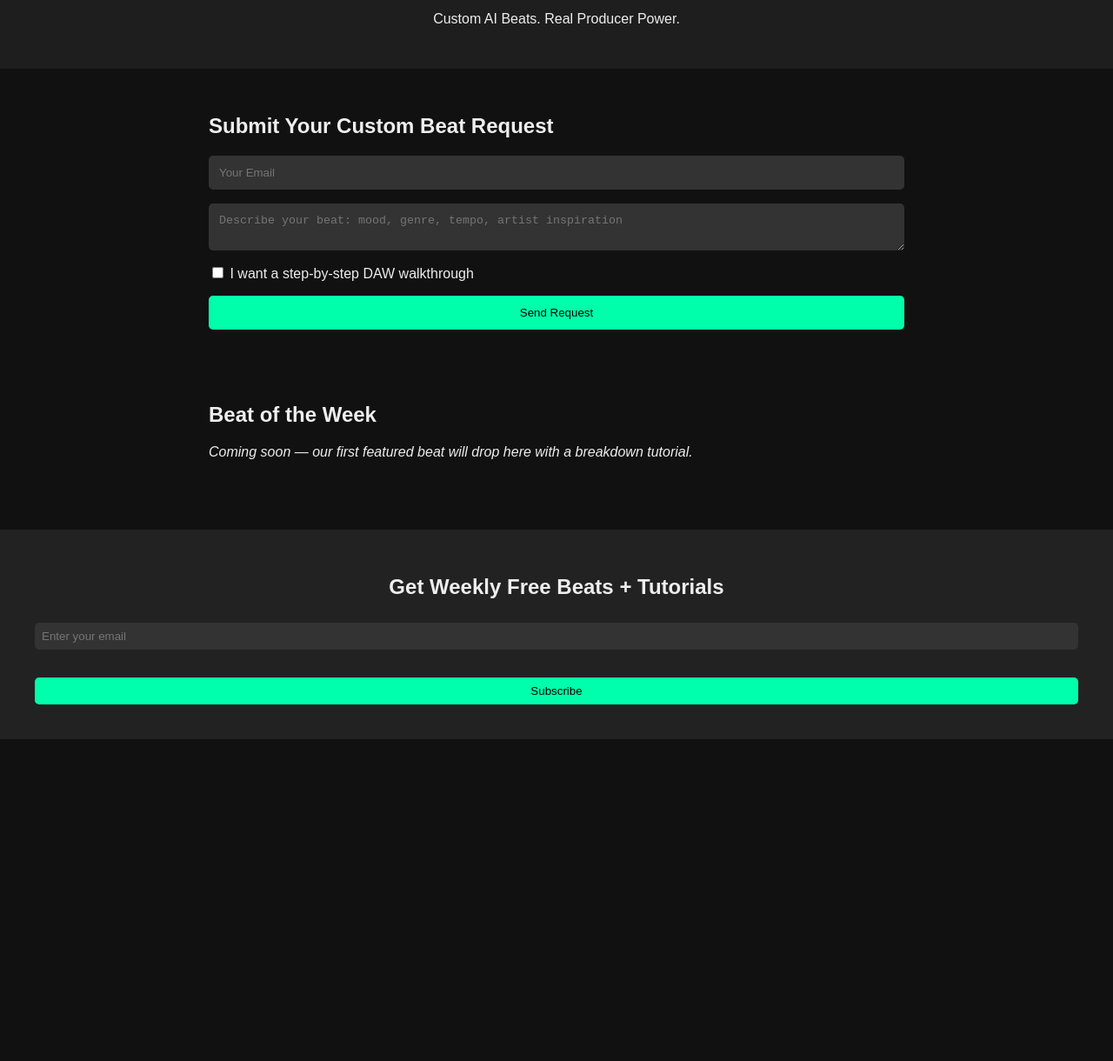
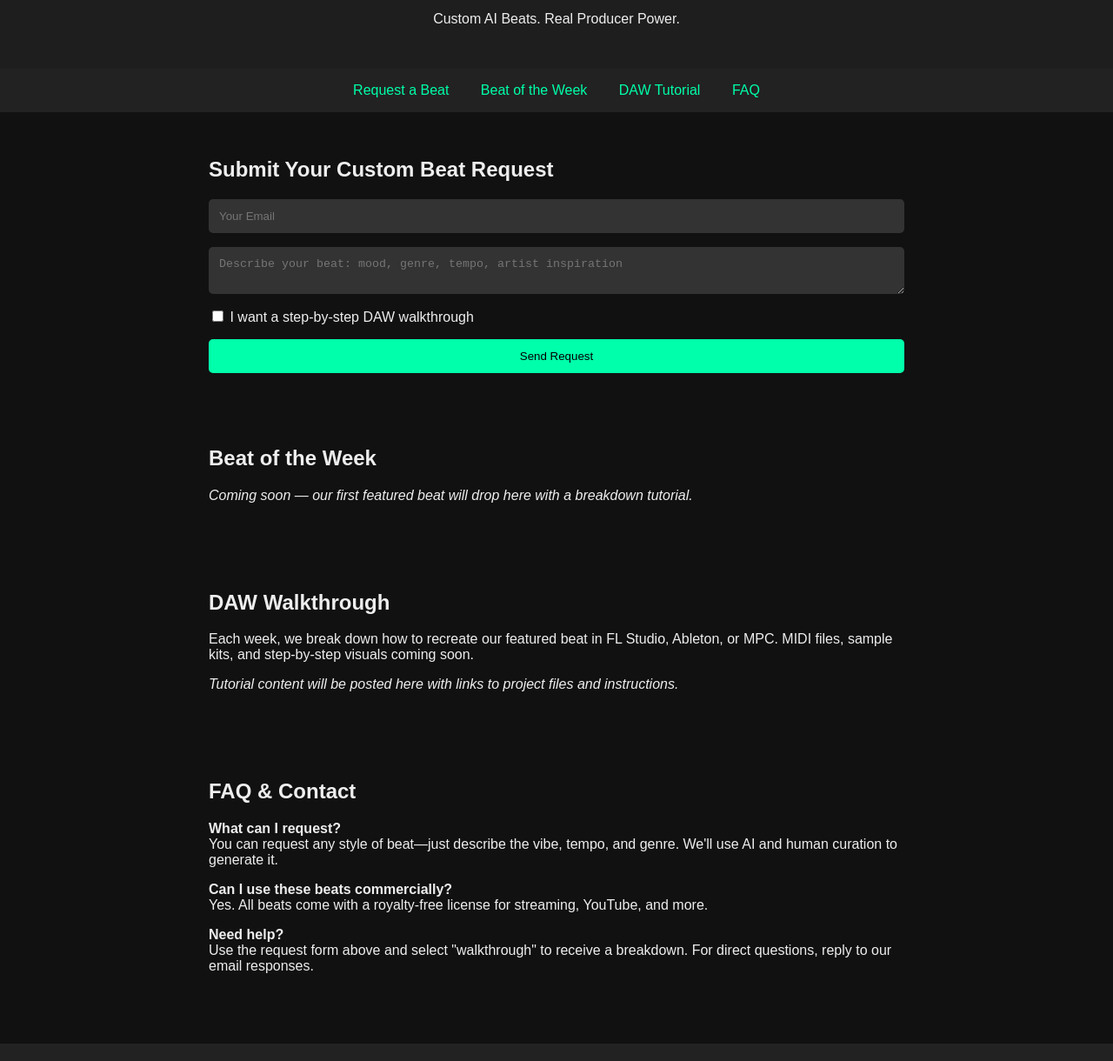
Before and after one commit to yac-00/beatsmith-ai, a plain HTML site: page index.html in a window 1280 px wide. Shown: the part 80-1300 px from the top of the page at 87% size. Before the commit the page ends 930 px from the top, so only its background shows below. Drawn offline with Linux system fonts and the light colour scheme.

Commit message:
Update index.html

```diff
--- a/index.html
+++ b/index.html
@@ -8,6 +8,8 @@
     body { font-family: Arial, sans-serif; margin: 0; padding: 0; background: #111; color: #eee; }
     header { background: #1e1e1e; padding: 2rem; text-align: center; }
     header h1 { margin: 0; font-size: 2.5rem; }
+    nav { background: #222; text-align: center; padding: 1rem; }
+    nav a { color: #00ffaa; margin: 0 1rem; text-decoration: none; }
     .section { padding: 2rem; max-width: 800px; margin: auto; }
     .cta { background: #222; padding: 2rem; text-align: center; margin-top: 2rem; }
     .cta input, .cta button { padding: 0.5rem; margin: 0.5rem; }
@@ -23,7 +25,14 @@
     <p>Custom AI Beats. Real Producer Power.</p>
   </header>
 
-  <section class="section">
+  <nav>
+    <a href="#request">Request a Beat</a>
+    <a href="#beat">Beat of the Week</a>
+    <a href="#tutorial">DAW Tutorial</a>
+    <a href="#faq">FAQ</a>
+  </nav>
+
+  <section class="section" id="request">
     <h2>Submit Your Custom Beat Request</h2>
     <form action="https://formspree.io/f/xeogewjl" method="POST">
       <input type="text" name="email" placeholder="Your Email" required>
@@ -35,11 +44,24 @@
     </form>
   </section>
 
-  <section class="section">
+  <section class="section" id="beat">
     <h2>Beat of the Week</h2>
     <div class="audio-player">
       <p><em>Coming soon — our first featured beat will drop here with a breakdown tutorial.</em></p>
     </div>
+  </section>
+
+  <section class="section" id="tutorial">
+    <h2>DAW Walkthrough</h2>
+    <p>Each week, we break down how to recreate our featured beat in FL Studio, Ableton, or MPC. MIDI files, sample kits, and step-by-step visuals coming soon.</p>
+    <p><em>Tutorial content will be posted here with links to project files and instructions.</em></p>
+  </section>
+
+  <section class="section" id="faq">
+    <h2>FAQ & Contact</h2>
+    <p><strong>What can I request?</strong><br>You can request any style of beat—just describe the vibe, tempo, and genre. We'll use AI and human curation to generate it.</p>
+    <p><strong>Can I use these beats commercially?</strong><br>Yes. All beats come with a royalty-free license for streaming, YouTube, and more.</p>
+    <p><strong>Need help?</strong><br>Use the request form above and select "walkthrough" to receive a breakdown. For direct questions, reply to our email responses.</p>
   </section>
 
   <section class="cta">
```
